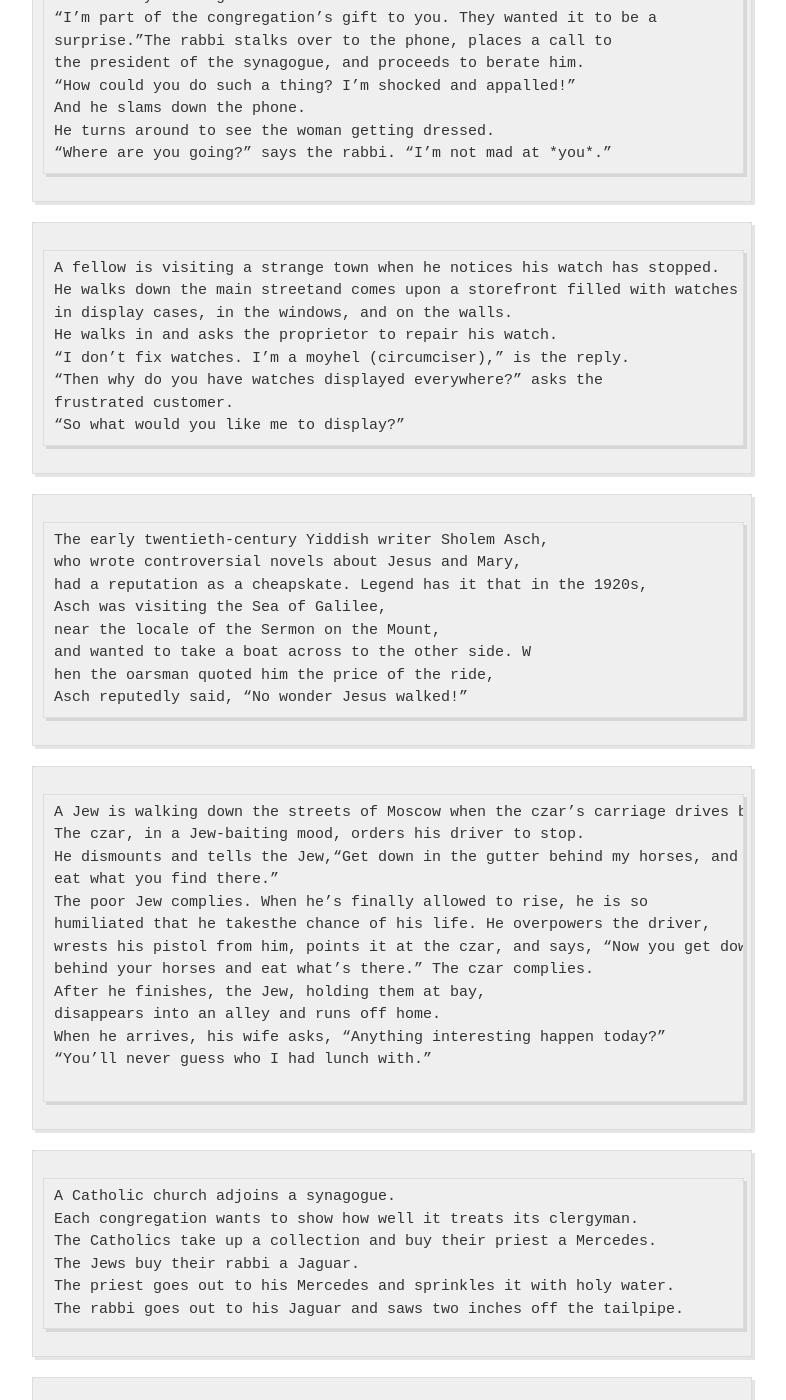
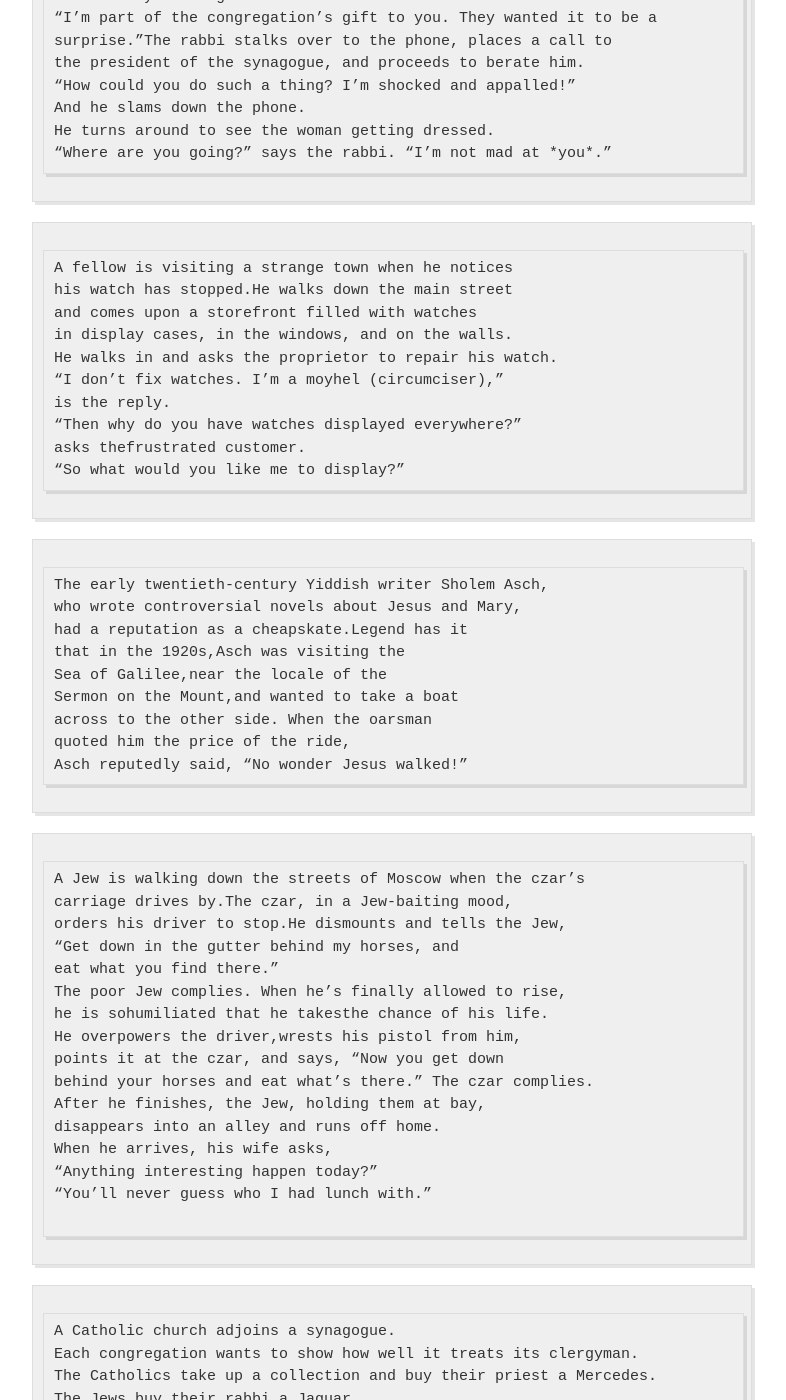
Before and after one commit to jvmallow/jvmallow.github.io, a Jekyll site: the page built from _posts/2025-05-31-Jewish_Humor.md, in a window 1280 px wide and 1400 px high, scrolled down 1472 px. Shown: the whole window, without its empty margins (248-1034 px from the left). Built offline with Jekyll 4.4.1, drawn with Linux system fonts in a browser that asks for light colours; a script that is not in the unit is left out; some of the changed text lies outside the part shown.

Commit message:
Update 2025-05-31-Jewish_Humor.md

```diff
--- a/_posts/2025-05-31-Jewish_Humor.md
+++ b/_posts/2025-05-31-Jewish_Humor.md
@@ -55,39 +55,45 @@ He turns around to see the woman getting dressed.
 ~~~
 
 ~~~
-A fellow is visiting a strange town when he notices his watch has stopped.
-He walks down the main streetand comes upon a storefront filled with watches
+A fellow is visiting a strange town when he notices
+his watch has stopped.He walks down the main street
+and comes upon a storefront filled with watches
 in display cases, in the windows, and on the walls.
 He walks in and asks the proprietor to repair his watch.
-“I don’t fix watches. I’m a moyhel (circumciser),” is the reply.
-“Then why do you have watches displayed everywhere?” asks the
-frustrated customer.
+“I don’t fix watches. I’m a moyhel (circumciser),”
+is the reply.
+“Then why do you have watches displayed everywhere?”
+asks thefrustrated customer.
 “So what would you like me to display?”
 ~~~
 
 ~~~
 The early twentieth-century Yiddish writer Sholem Asch,
 who wrote controversial novels about Jesus and Mary,
-had a reputation as a cheapskate. Legend has it that in the 1920s,
-Asch was visiting the Sea of Galilee,
-near the locale of the Sermon on the Mount,
-and wanted to take a boat across to the other side. W
-hen the oarsman quoted him the price of the ride,
+had a reputation as a cheapskate.Legend has it
+that in the 1920s,Asch was visiting the
+Sea of Galilee,near the locale of the
+Sermon on the Mount,and wanted to take a boat
+across to the other side. When the oarsman
+quoted him the price of the ride,
 Asch reputedly said, “No wonder Jesus walked!”
 ~~~
 
 ~~~
-A Jew is walking down the streets of Moscow when the czar’s carriage drives by.
-The czar, in a Jew-baiting mood, orders his driver to stop.
-He dismounts and tells the Jew,“Get down in the gutter behind my horses, and
+A Jew is walking down the streets of Moscow when the czar’s
+carriage drives by.The czar, in a Jew-baiting mood,
+orders his driver to stop.He dismounts and tells the Jew,
+“Get down in the gutter behind my horses, and
 eat what you find there.”
-The poor Jew complies. When he’s finally allowed to rise, he is so
-humiliated that he takesthe chance of his life. He overpowers the driver,
-wrests his pistol from him, points it at the czar, and says, “Now you get down
+The poor Jew complies. When he’s finally allowed to rise,
+he is sohumiliated that he takesthe chance of his life.
+He overpowers the driver,wrests his pistol from him,
+points it at the czar, and says, “Now you get down
 behind your horses and eat what’s there.” The czar complies.
 After he finishes, the Jew, holding them at bay,
 disappears into an alley and runs off home.
-When he arrives, his wife asks, “Anything interesting happen today?”
+When he arrives, his wife asks,
+“Anything interesting happen today?”
 “You’ll never guess who I had lunch with.”
 
 ~~~
```
Also changed, not shown: other parts of _posts/2025-05-31-Jewish_Humor.md (+5 -3 lines).
